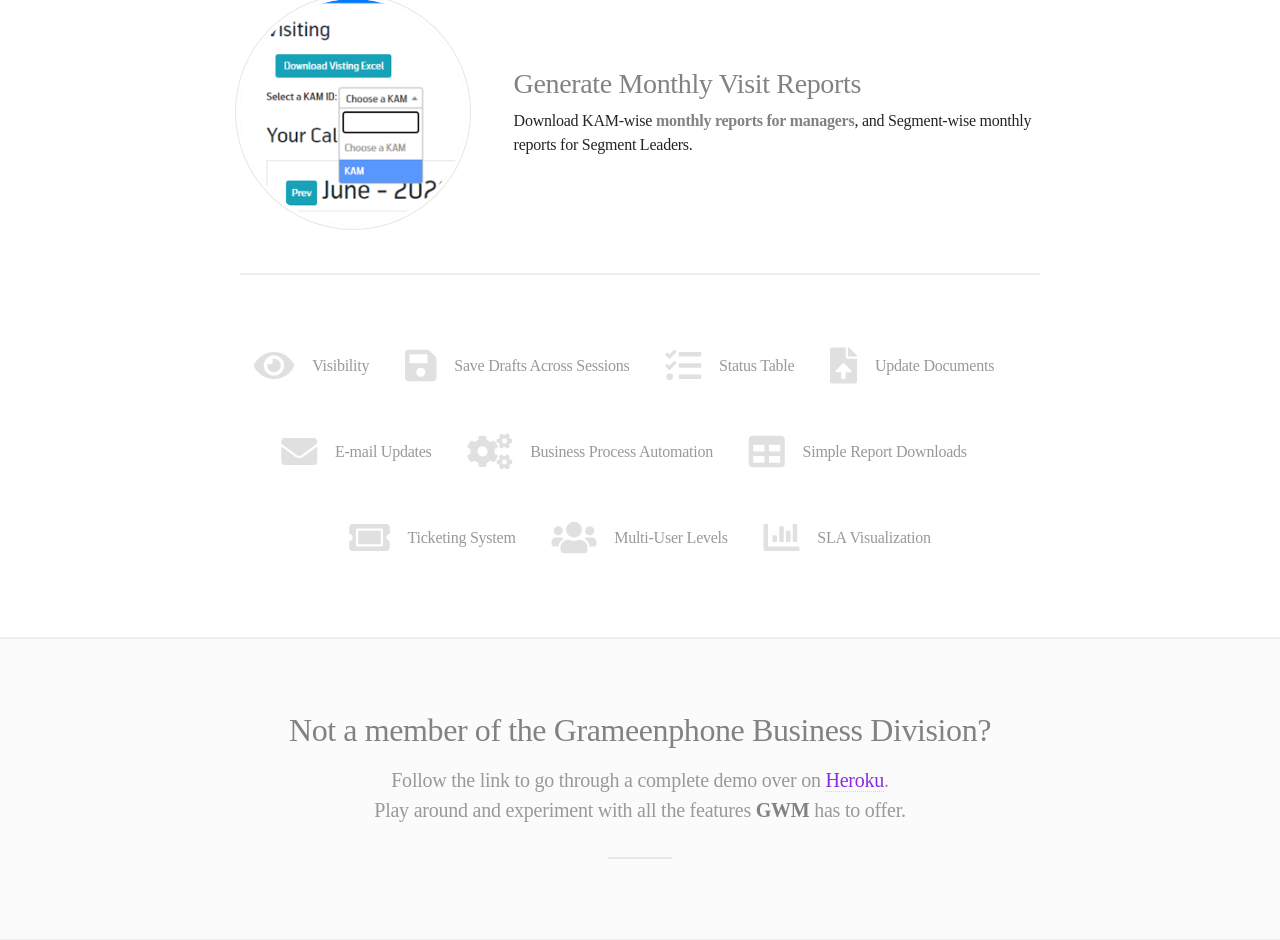
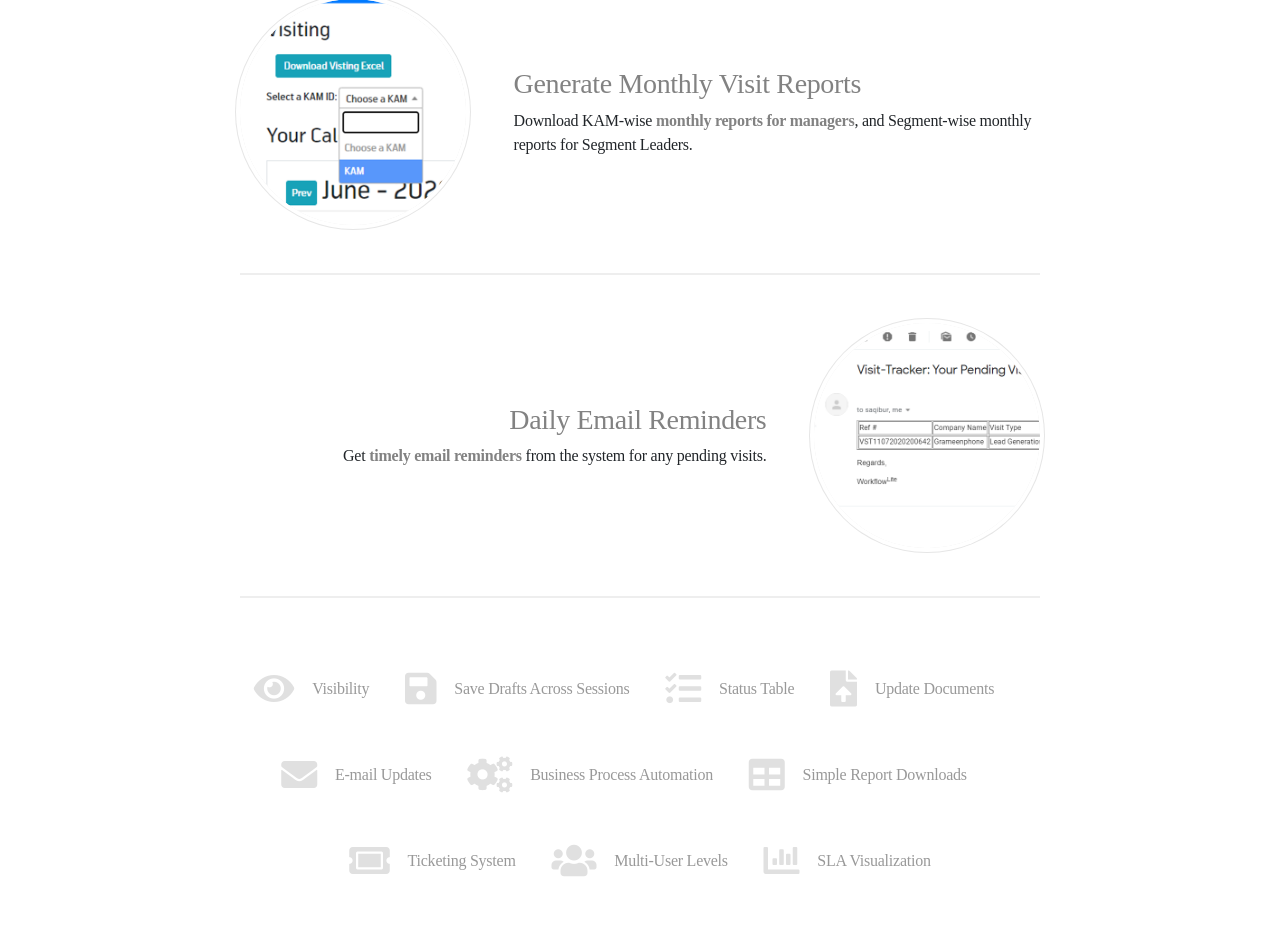
Before and after one commit to Grameenphone-Workflow/Grameenphone-Workflow-Management, a Django app: page / in a window 1280 px wide. Shown: the part 2513-3453 px from the top of the page. Run offline with Django 3.2, Linux system fonts and the light colour scheme; parts of the project's set-up code (start-up, migrations or seed data) failed here and were passed over; some libraries are stand-ins or nearby versions; some web fonts are replaced.

Commit message:
Add new feature description to landing page

```diff
--- a/templates/landing_page.html
+++ b/templates/landing_page.html
@@ -166,6 +166,13 @@
 						Segment Leaders.</p>
 				</div>
 			</section>
+			<section class="spotlight" data-aos="fade-left">
+				<div class="image"><img src="{% static 'images/daily_emails.png' %}" alt="" /></div>
+				<div class="content">
+					<h3>Daily Email Reminders</h3>
+					<p>Get <b>timely email reminders</b> from the system for any pending visits.</p>
+				</div>
+			</section>
 			<!-- <section class="spotlight" data-aos="fade-right">
 				<div class="image"><img src="{% static 'images/phone.png' %}" alt="" /></div>
 				<div class="content">
```
Also changed, not shown: statics/images/daily_emails.png (added).
